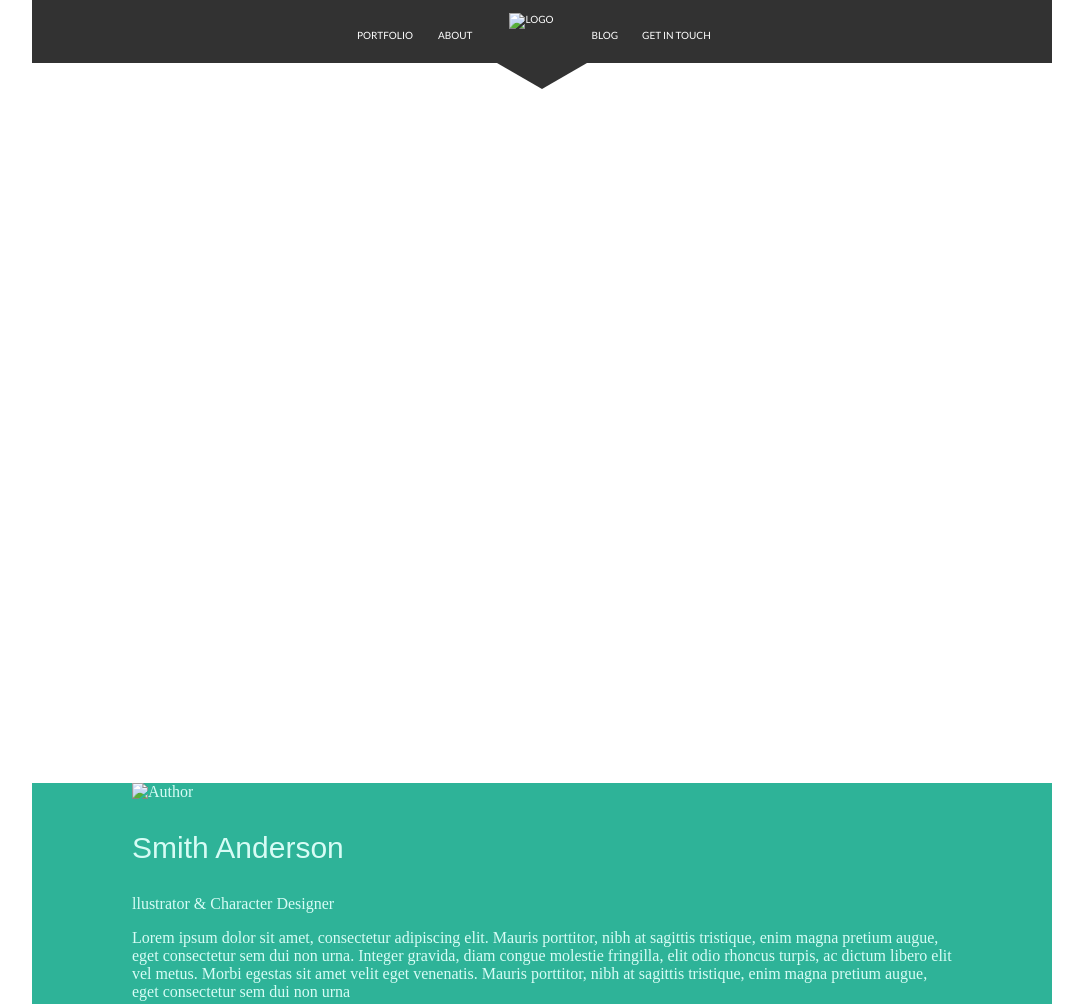
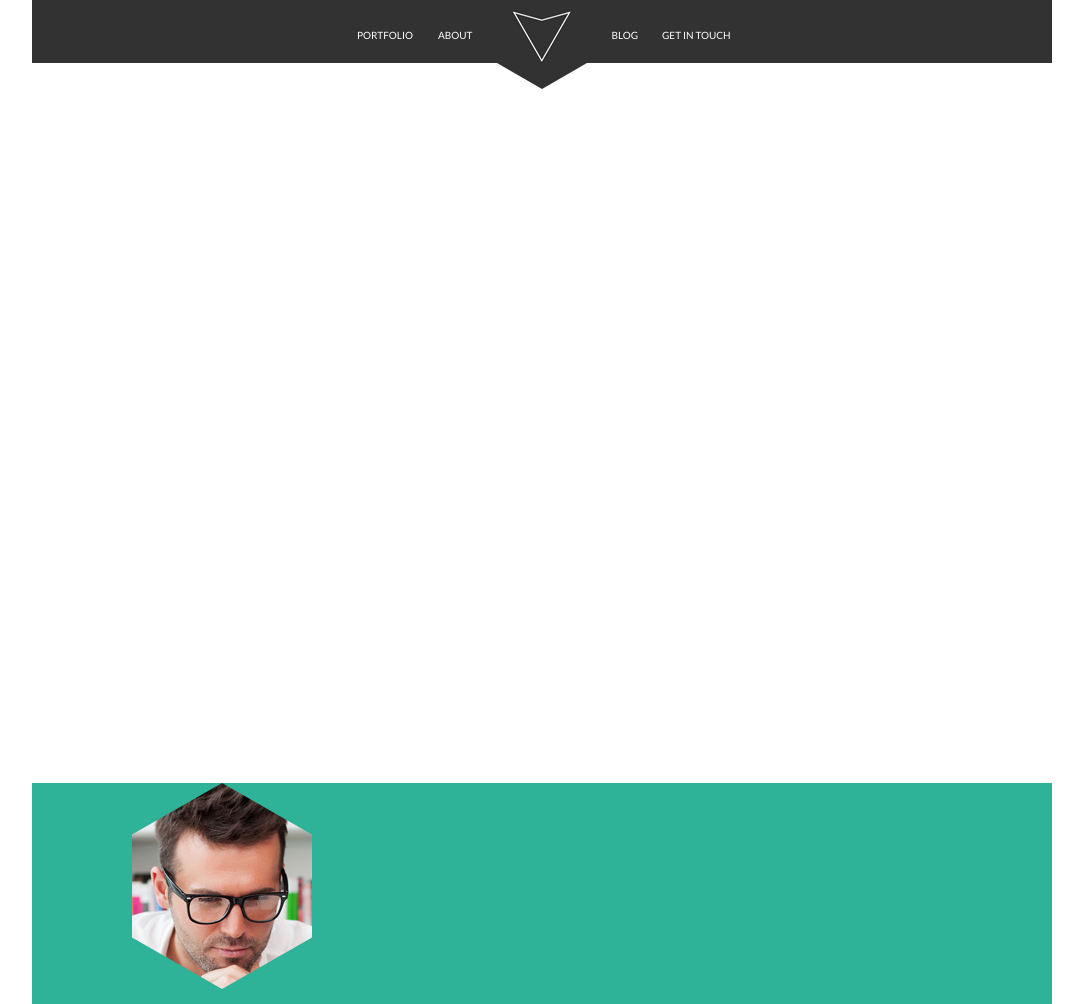
Before and after one commit to MitskevichVS/Layout-Hexal, a plain HTML site: page index.html in a window 1280 px wide. Shown: the top 1004 px of the page, without its empty margins (98-1181 px from the left). Drawn offline with Linux system fonts and the light colour scheme.

Commit message:
fix: src to images

```diff
--- a/index.html
+++ b/index.html
@@ -20,7 +20,7 @@
 						<a href="#">about</a>
 					</div>
 					<div class="menu-item3">
-						<a href="index.html"><img src="Макет/hexal-assets/Logo.png" alt="logo"></a>
+						<a href="index.html"><img src="Styles/img/Logo.png" alt="logo"></a>
 					</div>
 					<div class="menu-item4">
 						<a href="#">blog</a>
@@ -44,7 +44,7 @@
 		</section>
 		<section class="info">
 			<div class="container">
-				<article><img src="img/Author.png" alt="Author"></article>
+				<article><img src="Styles/img/Author.png" alt="Author"></article>
 				<h3>Smith Anderson</h3>
 				<p>llustrator & Character Designer</p>
 				<p>Lorem ipsum dolor sit amet, consectetur adipiscing elit. Mauris porttitor, nibh at sagittis tristique, enim magna pretium augue, eget consectetur sem dui non urna. Integer gravida, diam congue molestie fringilla, elit odio rhoncus turpis, ac dictum libero elit vel metus. Morbi egestas sit amet velit eget venenatis. Mauris porttitor, nibh at sagittis tristique, enim magna pretium augue, eget consectetur sem dui non urna</p>
```
